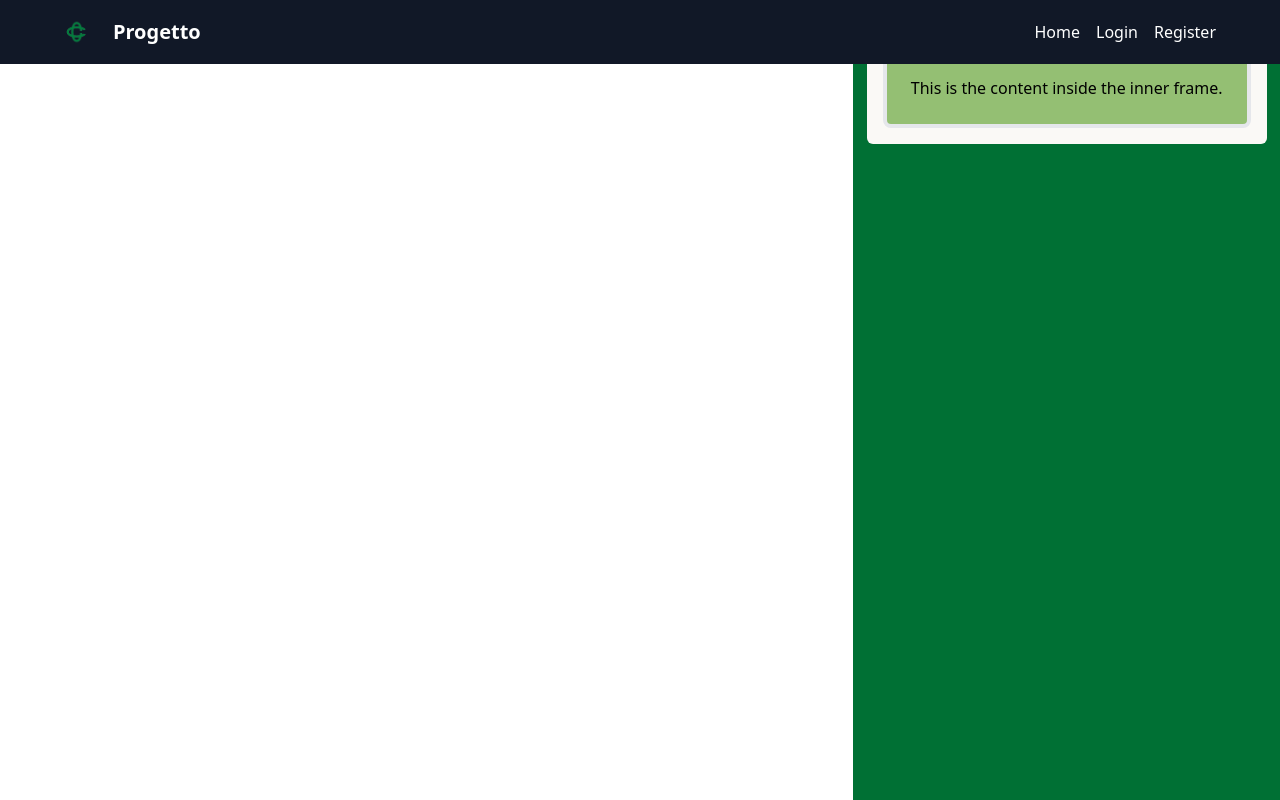
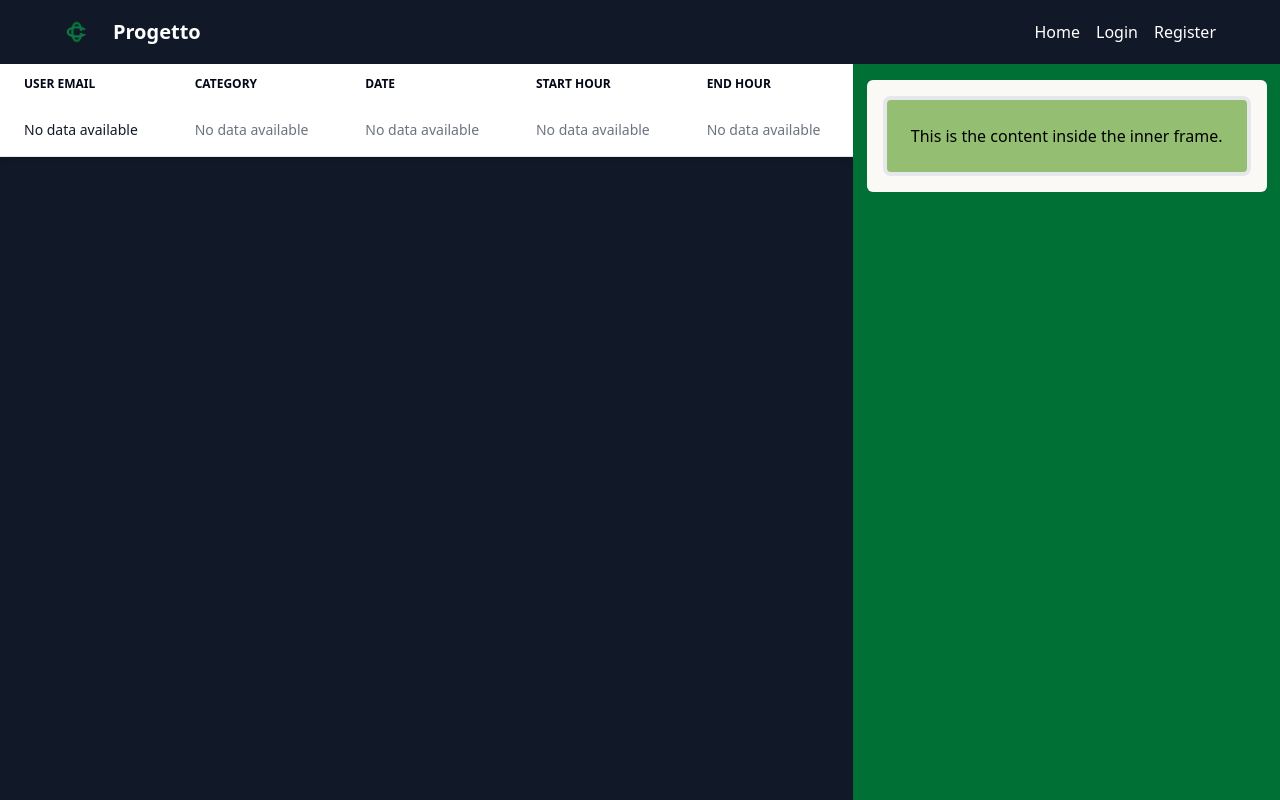
Before and after one commit to AlBovo/ProgettoBCC, a Flask app: page /operator in a window 1280 px wide. Run offline with Flask 3, Linux system fonts and the light colour scheme; some libraries are stand-ins or nearby versions.

Commit message:
added dynamic event visualization in operator.html

```diff
--- a/src/templates/operator.html
+++ b/src/templates/operator.html
@@ -3,34 +3,79 @@
 {% import 'components/navbar.html' as navbar %}
 
 {%block content%}
-    <div class="flex h-screen">
-        {% if events %}
+    <div class="flex h-screen pt-12">
+
         <!-- Left column -->
-        <nav class="w-2/3 flex-1 overflow-y-scroll bg-white">
-            <table class="table-auto">
-                <thead>
+        <nav class="w-2/3 flex-1 overflow-y-auto bg-gray-900 pt-4 ">
+            <div class="relative overflow-x-auto shadow-md ">
+                <table class="w-full text-sm text-left rtl:text-right text-gray-500 dark:text-gray-400">
+                    <thead class="text-xs text-slate-950 uppercase bg-white dark:bg-gray-700 dark:text-gray-400">
                         <tr>
-                        <th>Category</th>
-                        <th>Email</th>
-                        <th>Date</th>
+                            <th scope="col" class="px-6 py-3">
+                                User email
+                            </th>
+                            <th scope="col" class="px-6 py-3">
+                                Category
+                            </th>
+                            <th scope="col" class="px-6 py-3">
+                                Date
+                            </th>
+                            <th scope="col" class="px-6 py-3">
+                                Start hour
+                            </th>
+                            <th scope="col" class="px-6 py-3">
+                                End hour
+                            </th>
                         </tr>
                     </thead>
+                    {% if events %}
+                    {% for event in events %}
                     <tbody>
-                {% for event in events %}
-                    <tr>
-                        <td>{{ event.category }}</td>
-                        <td>{{ event.email }}</td>
-                        <td>{{ event.start_hour }}-{{ event.end_hour }}</td>
+                        <tr class="odd:bg-white odd:dark:bg-gray-900 even:bg-gray-50 even:dark:bg-gray-800 border-b dark:border-gray-700">
+                            <th scope="row" class="px-6 py-4 font-medium text-gray-900 whitespace-nowrap dark:text-white"> <!-- Email -->
+                                {{ event.email }}
+                            </th>
+                            <td class="px-6 py-4"> <!-- Category -->
+                                {{ event.category }}
+                            </td>
+                            <td class="px-6 py-4"> <!-- Date -->
+                                {{ event.date }}
+                            </td>
+                            <td class="px-6 py-4"> <!-- Start hour -->
+                                {{ event.start_hour }}
+                            </td>
+                            <td class="px-6 py-4"> <!-- End hour -->
+                               {{ event.end_hour }}
+                            </td>
                         </tr>
+                    </tbody>
                     {% endfor %}
+                    {% else %}
+                    <tbody>
+                        <tr class="odd:bg-white odd:dark:bg-gray-900 even:bg-gray-50 even:dark:bg-gray-800 border-b dark:border-gray-700">
+                            <th scope="row" class="px-6 py-4 font-medium text-gray-900 whitespace-nowrap dark:text-white">
+                                No data available
+                            </th>
+                            <td class="px-6 py-4">
+                                No data available
+                            </td>
+                            <td class="px-6 py-4">
+                                No data available
+                            </td>
+                            <td class="px-6 py-4">
+                                No data available
+                            </td>
+                            <td class="px-6 py-4">
+                                No data available
+                            </td>
+                        </tr>
+                    </tbody>
+                    {% endif %}
+                </table>
+            </div>
                 </tbody>
             </table>
         </nav>
-        {% else %}
-            <div class="w-2/3 flex-1 overflow-y-scroll bg-white">
-                <!--TODO add no events page-->
-            </div>
-        {% endif %}
 
         <!-- Right column -->
         <div class="w-1/3 flex items-start justify-center" style="background-color: #007034;">
```
Lines whose indentation alone changed are shown as unchanged.
